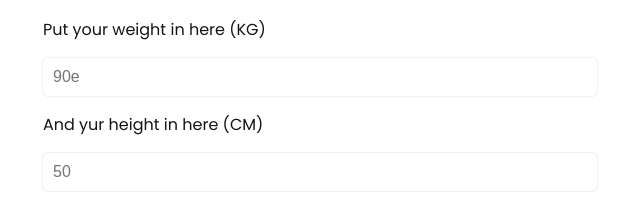
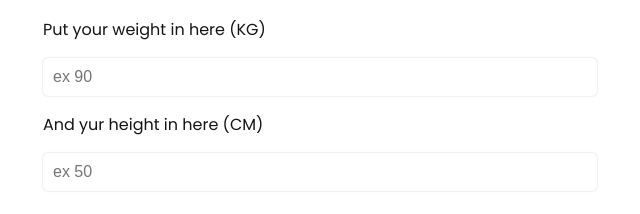
Before and after one commit to Kharismatara/Technical-Project-Assignment-TPA-2---BMI, a plain HTML site: page index.html in a window 1280 px wide. Shown: the part 165-379 px from the top of the page, 275-915 px from the left. Drawn offline with Linux system fonts and the light colour scheme.

Commit message:
updatw 1

```diff
--- a/index.html
+++ b/index.html
@@ -23,10 +23,10 @@
     </div>
     <form onsubmit="calculateBMI(event)">
       <label for="weight">Put your weight in here (KG)</label>
-      <input type="number" step="0.01" id="weight" name="weight" required placeholder="90e" />
+      <input type="number" step="0.01" id="weight" name="weight" required placeholder="ex 90" />
 
       <label for="height">And yur height in here (CM)</label>
-      <input type="number" step="0.01" id="height" name="height" required placeholder="50" />
+      <input type="number" step="0.01" id="height" name="height" required placeholder="ex 50" />
 
       <button type="submit">Calulator BMI</button>
     </form>
```
